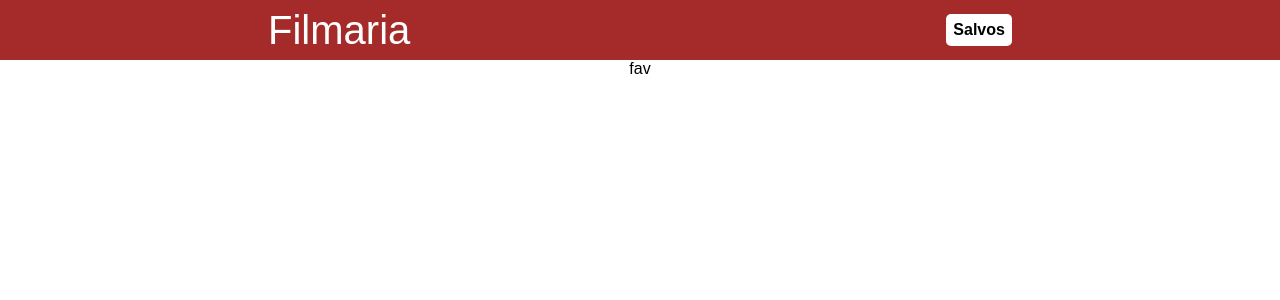
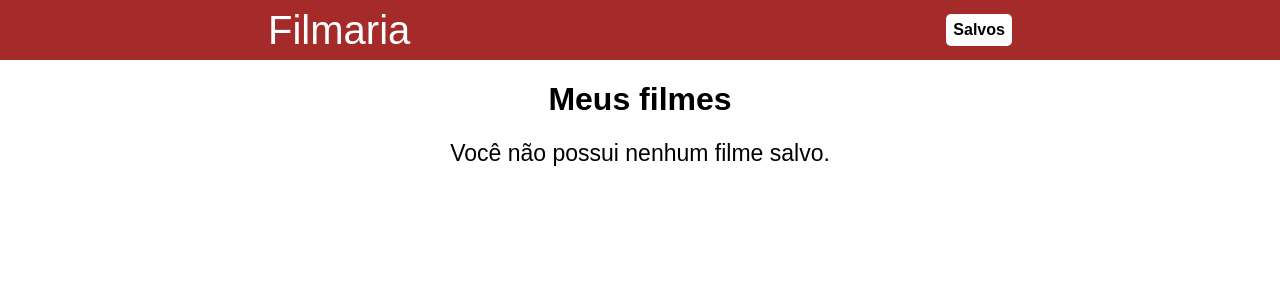
Before and after one commit to lps08/filmaria, a React (Create React App) app: page /favoritos in a window 1280 px wide. Shown: the top 300 px of the page. Built offline with nearby package versions, Linux system fonts and the light colour scheme.

Commit message:
create page favoritos

```diff
--- a/src/pages/Favoritos/favoritos.css
+++ b/src/pages/Favoritos/favoritos.css
@@ -0,0 +1,34 @@
+#meus-filmes {
+    display: flex;
+    width: 100%;
+    flex-direction: column;
+    justify-content: center;
+    align-items: center;
+}
+
+ul {
+    padding: 0;
+}
+
+ul li {
+    padding: 0;
+    list-style: none;
+    min-width: 600px;
+    display: flex;
+    align-items: center;
+    justify-content: space-between;
+    margin-bottom: 10px;
+}
+
+span {
+    font-size: 23px;
+}
+
+button {
+    margin-left: 10px;
+}
+
+ul li div a {
+    text-decoration: none;
+    color: brown;
+}
--- a/src/pages/Favoritos/index.js
+++ b/src/pages/Favoritos/index.js
@@ -1,8 +1,47 @@
+import { useEffect, useState } from 'react'
+import { Link } from 'react-router-dom'
+import './favoritos.css'
+import { toast } from 'react-toastify';
 
 export default function Favoritos() {
+    const [filmes, setFilmes] = useState([]);
+
+    useEffect(() => {
+        const minhaLista = localStorage.getItem('filmes');
+        setFilmes(JSON.parse(minhaLista) || []);
+    }, []);
+
+    function handleDelete(id) {
+        // filtra o array e devolve os items dada uma condição
+        let filtroFilmes = filmes.filter((filme) => {
+            return ( filme.id !== id )
+        })
+
+        setFilmes(filtroFilmes);
+        localStorage.setItem('filmes', JSON.stringify(filtroFilmes));
+        toast.success('Filme excluido com sucesso!')
+    }
+
     return (
-        <div>
-            fav
+        <div id="meus-filmes">
+            <h1>Meus filmes</h1>
+
+            {filmes.length === 0 && <span>Você não possui nenhum filme salvo.</span>}
+
+            <ul>
+                {filmes.map((filme) => {
+                    return (
+                        <li key={filme.id}>
+                            <span>{filme.nome}</span>
+
+                            <div>
+                                <Link to={`/filme/${filme.id}`}>Ver detalhes</Link>
+                                <button onClick={() => handleDelete(filme.id) }>Excluir</button>
+                            </div>
+                        </li>
+                    )
+                })}
+            </ul>
         </div>
     );
 }
```
